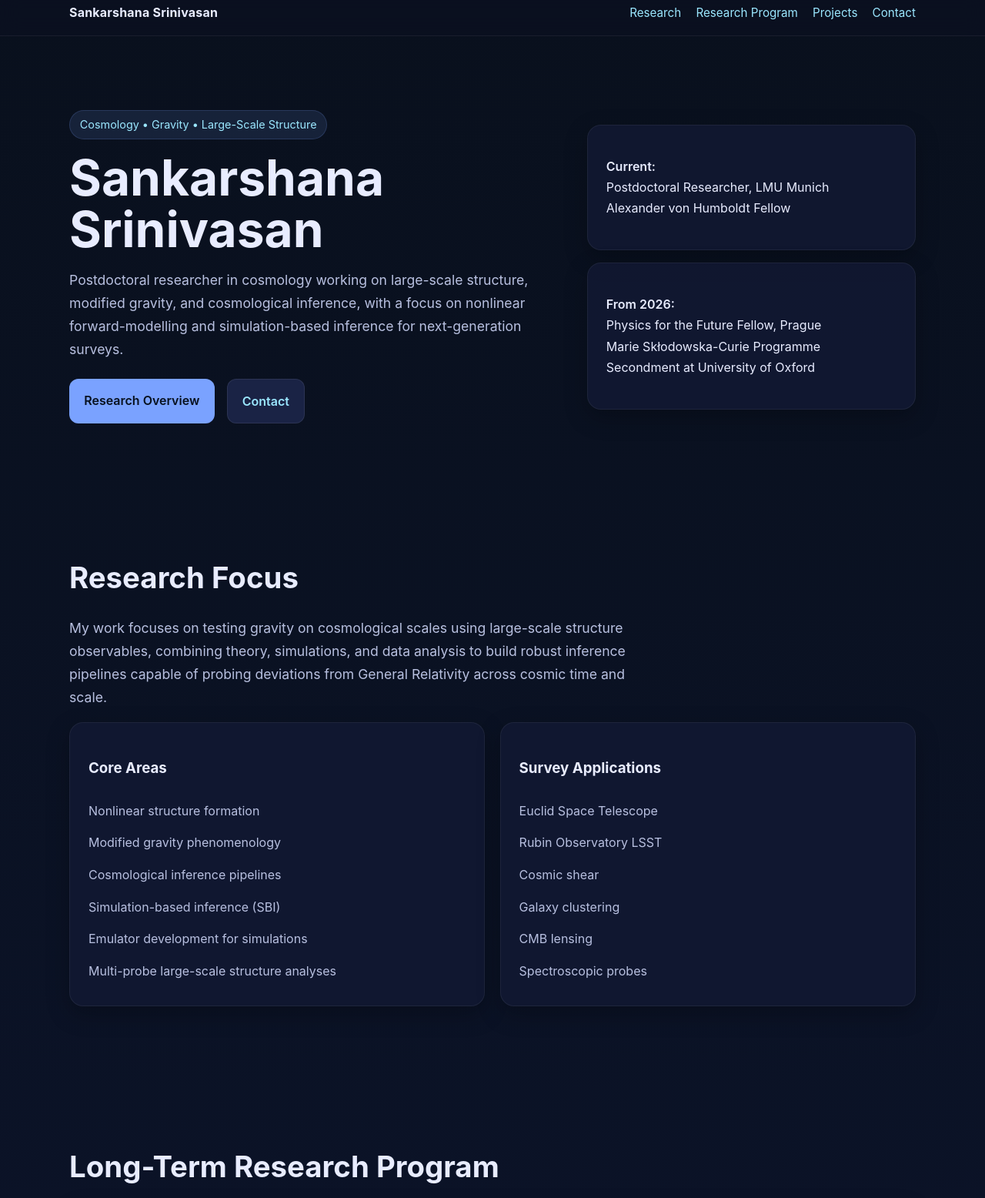
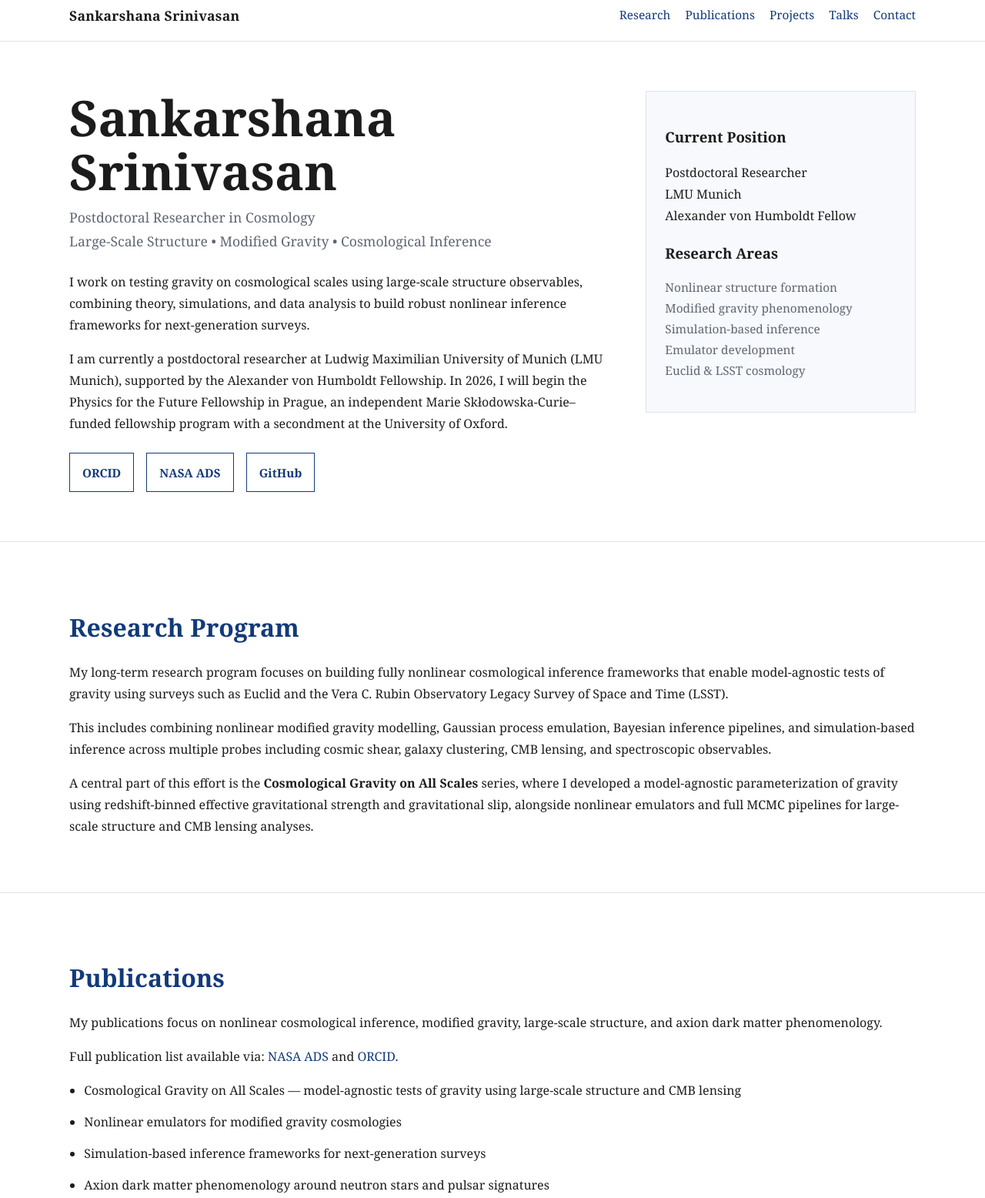
Before and after one commit to sankarshana16/sankarshana16.github.io, a plain HTML site: page index.html in a window 1280 px wide. Shown: the part 13-1569 px from the top of the page at 77% size. Drawn offline with Linux system fonts and the light colour scheme.

Commit message:
Refactor index.html for design and content updates
Updated the description meta tag and modified various CSS styles for layout and design improvements.

```diff
--- a/index.html
+++ b/index.html
@@ -4,42 +4,37 @@
   <meta charset="UTF-8" />
   <meta name="viewport" content="width=device-width, initial-scale=1.0" />
   <title>Sankarshana Srinivasan | Cosmology & Gravity</title>
-  <meta name="description" content="Personal academic website of Sankarshana Srinivasan — postdoctoral researcher in cosmology, large-scale structure, modified gravity, and cosmological inference." />
+  <meta name="description" content="Academic homepage of Sankarshana Srinivasan — Postdoctoral researcher in cosmology, large-scale structure, modified gravity, and cosmological inference." />
   <style>
     :root {
-      --bg: #0b1020;
-      --panel: #121933;
-      --soft: #1a2345;
-      --text: #e8ecff;
-      --muted: #b8c0e0;
-      --accent: #7aa2ff;
-      --accent-2: #9be7ff;
+      --bg: #ffffff;
+      --text: #1c1c1c;
+      --muted: #5f6673;
+      --accent: #123a7a;
+      --line: #dfe4ec;
+      --soft: #f7f9fc;
       --max: 1100px;
-      --radius: 18px;
-      --shadow: 0 10px 30px rgba(0,0,0,0.25);
     }
 
     * { box-sizing: border-box; }
 
-    html {
-      scroll-behavior: smooth;
-    }
+    html { scroll-behavior: smooth; }
 
     body {
       margin: 0;
-      font-family: Inter, system-ui, -apple-system, BlinkMacSystemFont, "Segoe UI", sans-serif;
-      background: linear-gradient(180deg, #09101d 0%, #0d1530 100%);
+      font-family: Georgia, "Times New Roman", serif;
       color: var(--text);
-      line-height: 1.7;
+      background: var(--bg);
+      line-height: 1.75;
     }
 
     a {
-      color: var(--accent-2);
+      color: var(--accent);
       text-decoration: none;
     }
 
     a:hover {
-      opacity: 0.9;
+      text-decoration: underline;
     }
 
     .container {
@@ -48,22 +43,24 @@
     }
 
     header {
+      border-bottom: 1px solid var(--line);
+      background: #fff;
       position: sticky;
       top: 0;
-      z-index: 20;
-      backdrop-filter: blur(14px);
-      background: rgba(11,16,32,0.75);
-      border-bottom: 1px solid rgba(255,255,255,0.06);
+      z-index: 10;
     }
 
     nav {
       display: flex;
       justify-content: space-between;
       align-items: center;
-      padding: 1rem 0;
+      padding: 1.1rem 0;
+      flex-wrap: wrap;
+      gap: 1rem;
     }
 
     .brand {
+      font-size: 1.1rem;
       font-weight: 700;
       letter-spacing: 0.2px;
     }
@@ -72,91 +69,64 @@
       display: flex;
       gap: 1.2rem;
       flex-wrap: wrap;
-      font-size: 0.95rem;
+      font-size: 0.96rem;
     }
 
     .hero {
-      padding: 6rem 0 4rem;
+      padding: 4rem 0;
     }
 
     .hero-grid {
       display: grid;
-      grid-template-columns: 1.2fr 0.8fr;
-      gap: 2rem;
-      align-items: center;
-    }
-
-    .tag {
-      display: inline-block;
-      padding: 0.35rem 0.8rem;
-      border-radius: 999px;
-      background: rgba(122,162,255,0.12);
-      color: var(--accent-2);
-      font-size: 0.9rem;
-      margin-bottom: 1rem;
-      border: 1px solid rgba(122,162,255,0.18);
+      grid-template-columns: 2fr 1fr;
+      gap: 3rem;
+      align-items: start;
     }
 
     h1 {
-      font-size: clamp(2.2rem, 5vw, 4.4rem);
-      line-height: 1.05;
-      margin: 0 0 1rem;
+      font-size: clamp(2.2rem, 5vw, 4rem);
+      margin: 0 0 0.5rem;
+      line-height: 1.1;
     }
 
     h2 {
-      font-size: clamp(1.6rem, 3vw, 2.4rem);
+      font-size: 2rem;
       margin-bottom: 1rem;
+      color: var(--accent);
     }
 
-    .lead {
+    h3 {
+      margin-bottom: 0.5rem;
+    }
+
+    .subtitle {
+      font-size: 1.1rem;
       color: var(--muted);
-      font-size: 1.1rem;
-      max-width: 760px;
+      margin-bottom: 1.5rem;
+    }
+
+    .section {
+      padding: 3.5rem 0;
+      border-top: 1px solid var(--line);
     }
 
     .card {
-      background: rgba(18,25,51,0.88);
-      border: 1px solid rgba(255,255,255,0.06);
-      border-radius: var(--radius);
+      background: var(--soft);
       padding: 1.5rem;
-      box-shadow: var(--shadow);
+      border: 1px solid var(--line);
     }
 
-    .stats {
-      display: grid;
-      gap: 1rem;
+    ul {
+      padding-left: 1.2rem;
     }
 
-    .section {
-      padding: 4.5rem 0;
+    li {
+      margin-bottom: 0.8rem;
     }
 
-    .grid {
-      display: grid;
-      grid-template-columns: repeat(2, minmax(0, 1fr));
-      gap: 1.2rem;
-    }
-
-    ul.clean {
-      list-style: none;
-      padding: 0;
-      margin: 0;
-    }
-
-    ul.clean li {
-      padding: 0.45rem 0;
+    .small {
       color: var(--muted);
-    }
-
-    .highlight {
-      color: var(--text);
-      font-weight: 600;
-    }
-
-    footer {
-      padding: 3rem 0 4rem;
-      border-top: 1px solid rgba(255,255,255,0.06);
-      color: var(--muted);
+      font-size: 0.96rem;
     }
 
     .buttons {
@@ -167,40 +137,37 @@
     }
 
     .btn {
-      padding: 0.9rem 1.2rem;
-      border-radius: 12px;
+      border: 1px solid var(--accent);
+      padding: 0.7rem 1rem;
+      font-size: 0.95rem;
       font-weight: 600;
-      border: 1px solid rgba(255,255,255,0.08);
-      background: var(--soft);
     }
 
-    .btn.primary {
-      background: var(--accent);
-      color: #08111f;
-      border: none;
+    footer {
+      padding: 3rem 0;
+      border-top: 1px solid var(--line);
+      color: var(--muted);
+      font-size: 0.95rem;
     }
 
-    @media (max-width: 860px) {
-      .hero-grid,
-      .grid {
+    @media (max-width: 850px) {
+      .hero-grid {
         grid-template-columns: 1fr;
-      }
-
-      .hero {
-        padding-top: 4rem;
       }
     }
   </style>
 </head>
 <body>
+
 <header>
   <div class="container">
     <nav>
       <div class="brand">Sankarshana Srinivasan</div>
       <div class="nav-links">
         <a href="#research">Research</a>
-          <a href="#program">Research Program</a>
+        <a href="#publications">Publications</a>
         <a href="#projects">Projects</a>
+        <a href="#talks">Talks</a>
         <a href="#contact">Contact</a>
       </div>
     </nav>
@@ -208,140 +175,151 @@
 </header>
 
 <main>
+
 <section class="hero">
   <div class="container hero-grid">
     <div>
-          <div class="tag">Cosmology • Gravity • Large-Scale Structure</div>
       <h1>Sankarshana Srinivasan</h1>
-          <p class="lead">
-            Postdoctoral researcher in cosmology working on large-scale structure,
-            modified gravity, and cosmological inference, with a focus on nonlinear
-            forward-modelling and simulation-based inference for next-generation surveys.
+      <div class="subtitle">
+        Postdoctoral Researcher in Cosmology<br>
+        Large-Scale Structure • Modified Gravity • Cosmological Inference
+      </div>
+
+      <p>
+        I work on testing gravity on cosmological scales using large-scale structure observables,
+        combining theory, simulations, and data analysis to build robust nonlinear inference
+        frameworks for next-generation surveys.
       </p>
+
+      <p>
+        I am currently a postdoctoral researcher at Ludwig Maximilian University of Munich (LMU Munich),
+        supported by the Alexander von Humboldt Fellowship. In 2026, I will begin the Physics for the Future Fellowship in Prague,
+        an independent Marie Skłodowska-Curie–funded fellowship program with a secondment at the University of Oxford.
+      </p>
+
       <div class="buttons">
-            <a class="btn primary" href="#research">Research Overview</a>
-            <a class="btn" href="#contact">Contact</a>
+        <a class="btn" href="https://orcid.org/0000-0003-1539-3276" target="_blank">ORCID</a>
+        <a class="btn" href="https://ui.adsabs.harvard.edu/search/q=orcid%3A0000-0003-1539-3276&sort=date%20desc%2C%20bibcode%20desc&p_=0" target="_blank">NASA ADS</a>
+        <a class="btn" href="https://www.github.com/sankarshana16" target="_blank">GitHub</a>
       </div>
     </div>
 
-        <div class="stats">
     <div class="card">
-            <p><span class="highlight">Current:</span><br>
-            Postdoctoral Researcher, LMU Munich<br>
-            Alexander von Humboldt Fellow</p>
-          </div>
-          <div class="card">
-            <p><span class="highlight">From 2026:</span><br>
-            Physics for the Future Fellow, Prague<br>
-            Marie Skłodowska-Curie Programme<br>
-            Secondment at University of Oxford</p>
-          </div>
+      <h3>Current Position</h3>
+      <p>
+        Postdoctoral Researcher<br>
+        LMU Munich<br>
+        Alexander von Humboldt Fellow
+      </p>
+
+      <h3>Research Areas</h3>
+      <p class="small">
+        Nonlinear structure formation<br>
+        Modified gravity phenomenology<br>
+        Simulation-based inference<br>
+        Emulator development<br>
+        Euclid & LSST cosmology
+      </p>
     </div>
   </div>
 </section>
 
 <section class="section" id="research">
   <div class="container">
-        <h2>Research Focus</h2>
-        <p class="lead">
-          My work focuses on testing gravity on cosmological scales using large-scale
-          structure observables, combining theory, simulations, and data analysis to
-          build robust inference pipelines capable of probing deviations from General
-          Relativity across cosmic time and scale.
+    <h2>Research Program</h2>
+
+    <p>
+      My long-term research program focuses on building fully nonlinear cosmological inference
+      frameworks that enable model-agnostic tests of gravity using surveys such as Euclid and
+      the Vera C. Rubin Observatory Legacy Survey of Space and Time (LSST).
     </p>
 
-        <div class="grid">
-          <div class="card">
-            <h3>Core Areas</h3>
-            <ul class="clean">
-              <li>Nonlinear structure formation</li>
-              <li>Modified gravity phenomenology</li>
-              <li>Cosmological inference pipelines</li>
-              <li>Simulation-based inference (SBI)</li>
-              <li>Emulator development for simulations</li>
-              <li>Multi-probe large-scale structure analyses</li>
-            </ul>
-          </div>
+    <p>
+      This includes combining nonlinear modified gravity modelling, Gaussian process emulation,
+      Bayesian inference pipelines, and simulation-based inference across multiple probes including
+      cosmic shear, galaxy clustering, CMB lensing, and spectroscopic observables.
+    </p>
 
-          <div class="card">
-            <h3>Survey Applications</h3>
-            <ul class="clean">
-              <li>Euclid Space Telescope</li>
-              <li>Rubin Observatory LSST</li>
-              <li>Cosmic shear</li>
-              <li>Galaxy clustering</li>
-              <li>CMB lensing</li>
-              <li>Spectroscopic probes</li>
-            </ul>
-          </div>
-        </div>
+    <p>
+      A central part of this effort is the <strong>Cosmological Gravity on All Scales</strong>
+      series, where I developed a model-agnostic parameterization of gravity using redshift-binned
+      effective gravitational strength and gravitational slip, alongside nonlinear emulators and
+      full MCMC pipelines for large-scale structure and CMB lensing analyses.
+    </p>
   </div>
 </section>
 
-    <section class="section" id="program">
+<section class="section" id="publications">
   <div class="container">
-        <h2>Long-Term Research Program</h2>
-        <div class="card">
+    <h2>Publications</h2>
+
     <p>
-            My long-term goal is to build fully nonlinear cosmological inference
-            frameworks that enable model-agnostic tests of gravity using upcoming
-            precision surveys. This includes combining nonlinear modified gravity
-            modelling, Gaussian process emulation of simulations, Bayesian inference,
-            and machine learning–driven simulation-based inference.
+      My publications focus on nonlinear cosmological inference, modified gravity, large-scale structure,
+      and axion dark matter phenomenology.
     </p>
+
     <p>
-            A central component of this effort is the <strong>Cosmological Gravity on
-            All Scales</strong> series, where I developed a model-agnostic
-            parameterization of gravity using redshift-binned effective gravitational
-            strength and gravitational slip, alongside nonlinear emulators and full
-            MCMC pipelines for large-scale structure and CMB lensing analyses.
+      Full publication list available via:
+      <a href="https://ui.adsabs.harvard.edu/search/q=orcid%3A0000-0003-1539-3276&sort=date%20desc%2C%20bibcode%20desc&p_=0" target="_blank">NASA ADS</a>
+      and
+      <a href="https://orcid.org/0000-0003-1539-3276" target="_blank">ORCID</a>.
     </p>
-        </div>
+
+    <ul>
+      <li>Cosmological Gravity on All Scales — model-agnostic tests of gravity using large-scale structure and CMB lensing</li>
+      <li>Nonlinear emulators for modified gravity cosmologies</li>
+      <li>Simulation-based inference frameworks for next-generation surveys</li>
+      <li>Axion dark matter phenomenology around neutron stars and pulsar signatures</li>
+    </ul>
   </div>
 </section>
 
 <section class="section" id="projects">
   <div class="container">
-        <h2>Collaborations & Additional Work</h2>
-        <div class="grid">
-          <div class="card">
-            <h3>Survey Collaborations</h3>
+    <h2>Projects & Collaborations</h2>
+
+    <ul>
+      <li><strong>Euclid Collaboration</strong> — parameterized gravity analyses and survey pipeline validation</li>
+      <li><strong>LSST Forecasting Efforts</strong> — nonlinear inference and modified gravity constraints</li>
+      <li><strong>Cosmological Gravity on All Scales</strong> — unified gravity inference across cosmic time and scale</li>
+      <li><strong>Axion Dark Matter</strong> — radio signatures and neutron star conversion phenomenology</li>
+    </ul>
+  </div>
+</section>
+
+<section class="section" id="talks">
+  <div class="container">
+    <h2>Talks & Seminars</h2>
+
     <p>
-              Active involvement in the Euclid Collaboration and LSST forecasting
-              efforts, including parameterized gravity analyses, forecasting, and
-              survey pipeline validation.
+      Invited seminars, conference talks, and workshop presentations on modified gravity,
+      cosmological inference, and nonlinear structure formation.
     </p>
-          </div>
 
-          <div class="card">
-            <h3>Axion Dark Matter</h3>
     <p>
-              Additional work on axion dark matter phenomenology, especially radio and
-              pulsar signatures of axion conversion around neutron stars.
+      This section can be expanded with a full chronological talks list and invited seminars.
     </p>
-          </div>
-        </div>
   </div>
 </section>
 
 <section class="section" id="contact">
   <div class="container">
     <h2>Contact</h2>
-        <div class="card">
+
     <p>
-            My broader goal is to establish an independent research program in
-            nonlinear cosmological inference and tests of gravity, bridging precision
-            cosmology and fundamental physics.
+      <strong>Email:</strong><br>
+      <a href="mailto:Sankarshana.Sri@physik.uni-muenchen.de">Sankarshana.Sri@physik.uni-muenchen.de</a>
     </p>
+
     <p>
-            Email: Sankarshana.Sri@physik.uni-muenchen.de
-            ORCID: https://orcid.org/0000-0003-1539-3276
-            NASA ADS Publications: https://ui.adsabs.harvard.edu/search/q=orcid%3A0000-0003-1539-3276&sort=date%20desc%2C%20bibcode%20desc&p_=0
-            github: www.github.com/sankarshana16
-
-        </div>
+      <strong>Profiles:</strong><br>
+      <a href="https://orcid.org/0000-0003-1539-3276" target="_blank">ORCID</a><br>
+      <a href="https://ui.adsabs.harvard.edu/search/q=orcid%3A0000-0003-1539-3276&sort=date%20desc%2C%20bibcode%20desc&p_=0" target="_blank">NASA ADS Publications</a><br>
+      <a href="https://www.github.com/sankarshana16" target="_blank">GitHub</a>
+    </p>
   </div>
 </section>
+
 </main>
 
 <footer>
@@ -349,5 +327,6 @@
     © 2026 Sankarshana Srinivasan — Cosmology, Gravity, and Large-Scale Structure
   </div>
 </footer>
+
 </body>
 </html>
```
Lines whose indentation alone changed are shown as unchanged.
